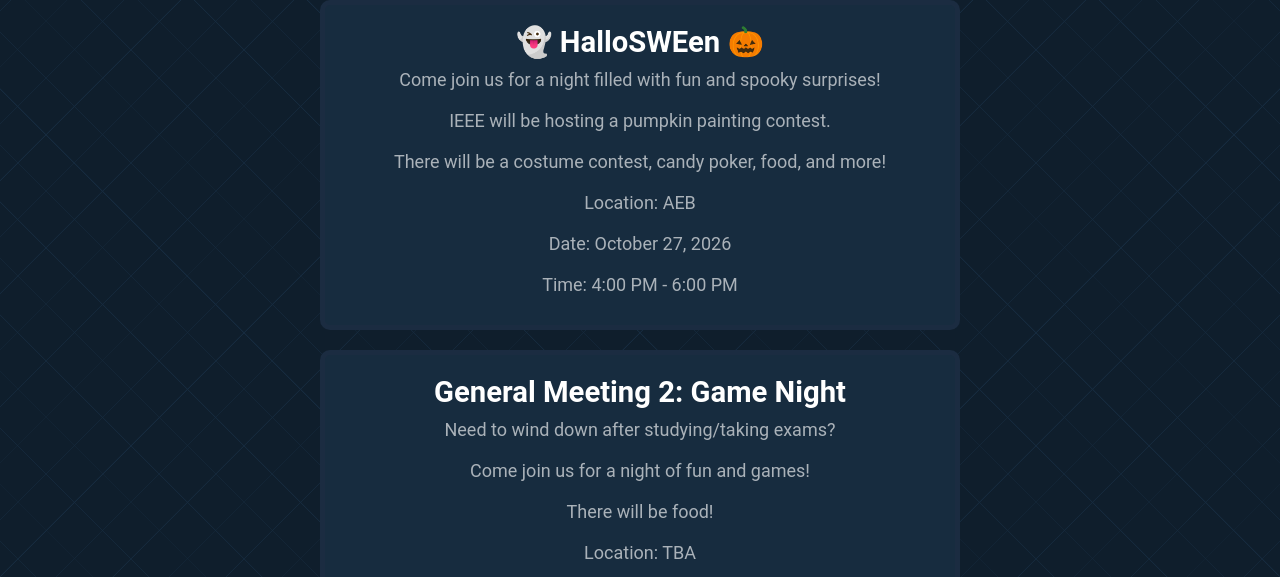
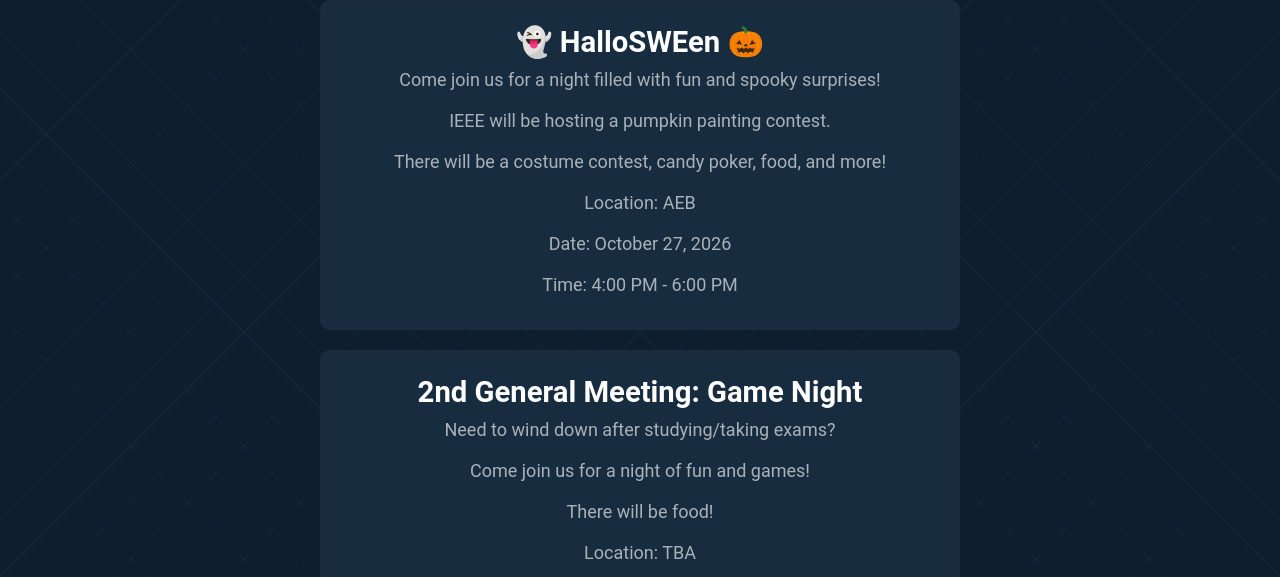
Before and after one commit to IEEE-UNLV/IEEE-UNLV-Website, a website: page events.html in a window 1280 px wide. Shown: the part 223-800 px from the top of the page. Drawn offline with Linux system fonts and the light colour scheme.

Commit message:
Fixing typo in events

```diff
--- a/events.html
+++ b/events.html
@@ -41,7 +41,7 @@
                 <p>Time: 4:00 PM - 6:00 PM</p>
             </div>
             <div class="currentEventsContainer">
-                <h3>General Meeting 2: Game Night</h3>
+                <h3>2nd General Meeting: Game Night</h3>
                 <p>Need to wind down after studying/taking exams?</p>
                 <p>Come join us for a night of fun and games!</p>
                 <p>There will be food!</p>
```
